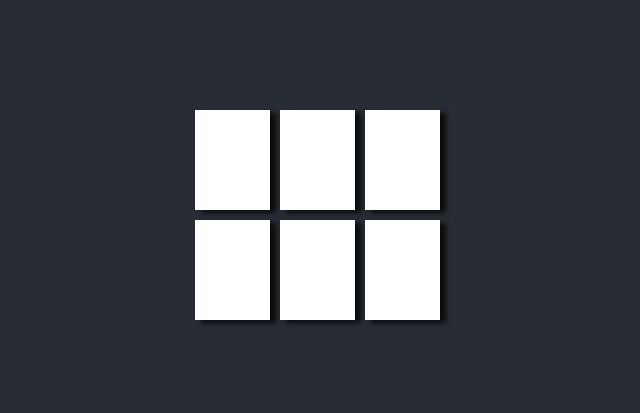
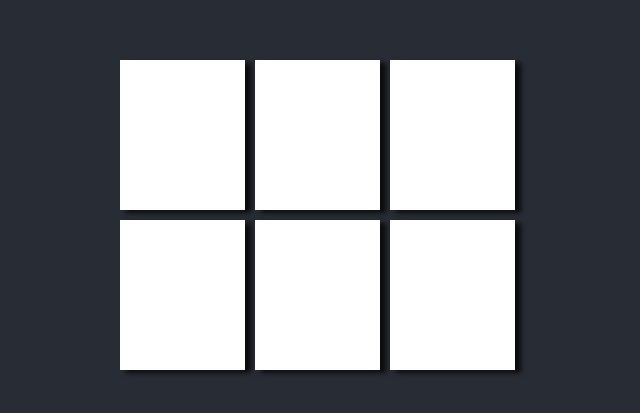
Before and after one commit to MrWillian/react-js-challenges, a React (Create React App) app in the folder find-duplicate-card/: page / in a window 1280 px wide. Shown: the part 185-598 px from the top of the page, without its empty margins (323-963 px from the left). Built offline with nearby package versions, Linux system fonts and the light colour scheme.

Commit message:
style: change width and height of card and emojis

```diff
--- a/find-duplicate-card/src/App.css
+++ b/find-duplicate-card/src/App.css
@@ -18,8 +18,8 @@
   display: flex;
   justify-content: center;
   align-items: center;
-  width: 75px;
-  height: 100px;
+  width: 125px;
+  height: 150px;
   background-color: #FFF;
   margin: 5px;
   color: #000;
@@ -27,4 +27,6 @@
   -webkit-box-shadow: 6px 3px 5px 0px rgba(0,0,0,0.75);
   -moz-box-shadow: 6px 3px 5px 0px rgba(0,0,0,0.75);
   box-shadow: 6px 3px 5px 0px rgba(0,0,0,0.75);
+
+  font-size: 42px;
 }
```
